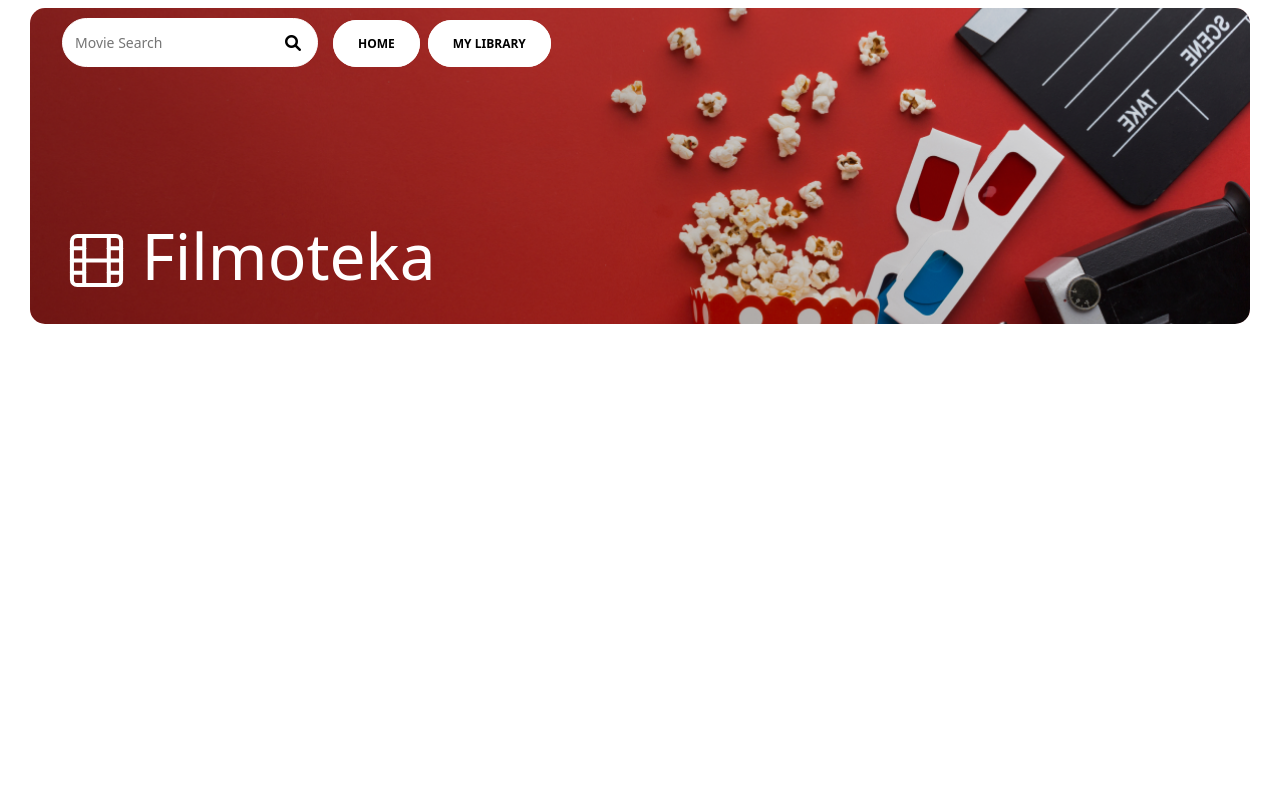
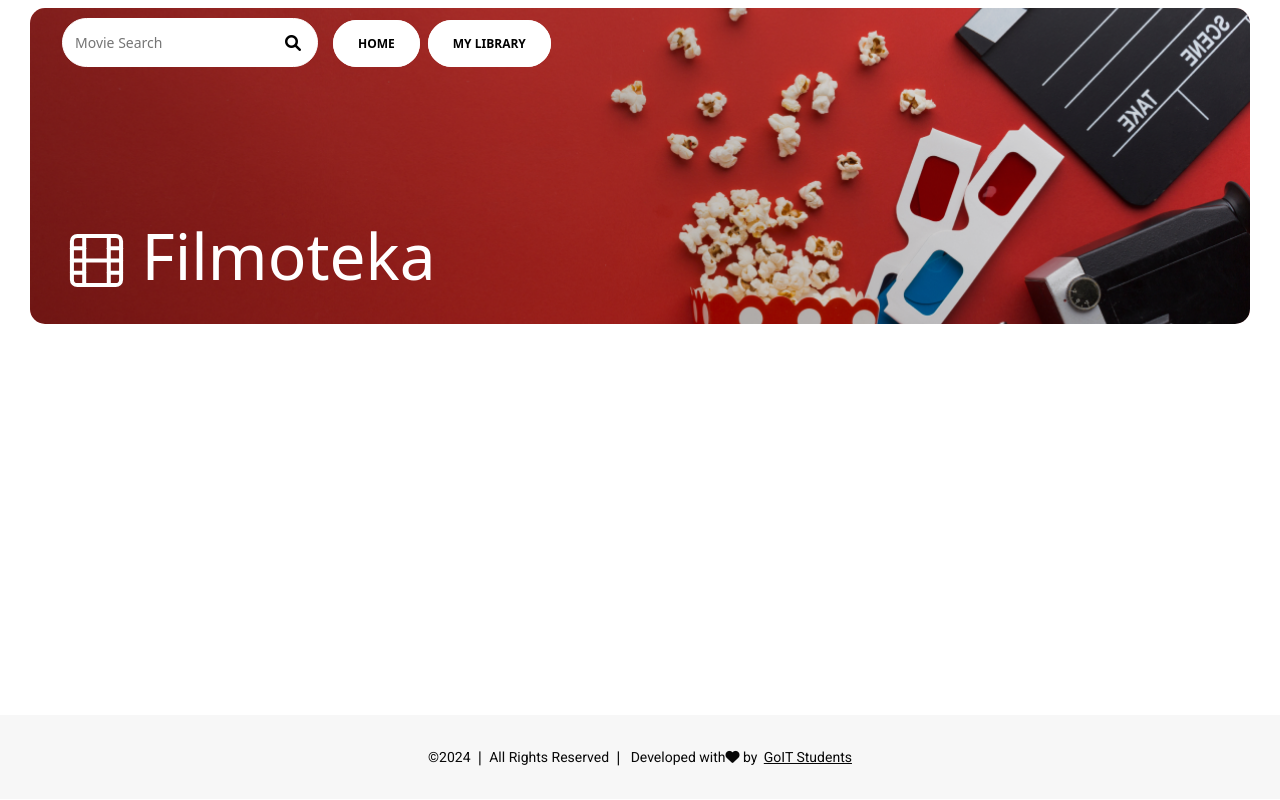
Before and after one commit to naomimariuta/Filmoteka-Team-1, a website built with Parcel: page src/index.html in a window 1280 px wide. Built offline with nearby package versions, Linux system fonts and the light colour scheme.

Commit message:
footerhtml+css

```diff
--- a/src/index.html
+++ b/src/index.html
@@ -20,5 +20,6 @@
   <body>
     <include src="./partials/header.html"></include>
     <include src="./partials/gallery.html"></include>
+    <include src="./partials/footer.html"></include>
   </body>
 </html>
--- a/src/index.scss
+++ b/src/index.scss
@@ -2,3 +2,4 @@
 @import './sass/root.css';
 @import './sass/header.css';
 @import './sass/gallery.scss';
+@import './sass/footer.scss';
--- a/src/partials/footer.html
+++ b/src/partials/footer.html
@@ -1,13 +1,13 @@
 <!-- footer html -->
 
-<footer class="footer">
+<footer class="footer-container">
   <div class="footer-body-content">
     <p>
       <span>&#169;2024</span>
       <span>&#10072; All Rights Reserved &#10072;</span>
-      <span>&thinsp;Developed with</span>
+      <span>&thinsp;Developed with<i class="fa-solid fa-heart"></i></span>
       <span>by&thinsp;</span>
-      <span>GoIT Students</span>
+      <span class="students">GoIT Students</span>
     </p>
   </div>
 </footer>
--- a/src/sass/footer.scss
+++ b/src/sass/footer.scss
@@ -0,0 +1,17 @@
+.footer-container {
+  position: absolute;
+  bottom: 1px;
+  width: 100%;
+  padding: 20px;
+  margin-top: auto;
+  background-color: #f7f7f7;
+  color: #080808;
+  text-align: center;
+  font-family: Roboto;
+  font-size: 14px;
+  margin: 0 auto;
+}
+
+.students {
+  text-decoration: underline;
+}
```
